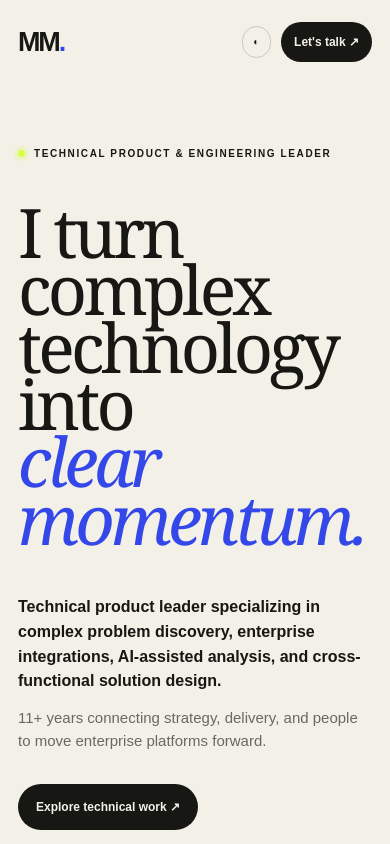
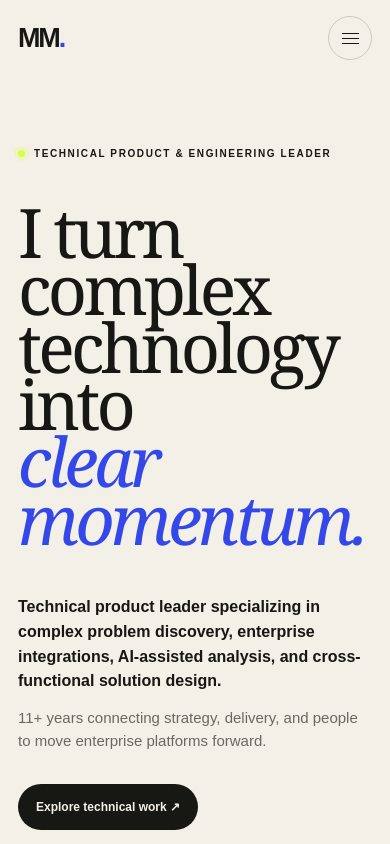
Before and after one commit to ammorgan/portfolio, a Next.js app: page / in a window 390 px wide. Shown: the top 844 px of the page. Built offline with nearby package versions, Linux system fonts and the light colour scheme.

Commit message:
Add responsive mobile navigation

```diff
--- a/app/globals.css
+++ b/app/globals.css
@@ -20,6 +20,11 @@ button { font:inherit; }
 .navCta:hover,.primaryButton:hover { background:var(--blue); color:white; transform:translateY(-2px); }
 .themeToggle { border:1px solid var(--line); color:var(--ink); background:transparent; border-radius:99px; padding:9px 12px; display:flex; align-items:center; gap:7px; font:700 10px/1 Arial,sans-serif; text-transform:uppercase; letter-spacing:.08em; cursor:pointer; }
 .themeToggle:hover { border-color:var(--blue); color:var(--blue); }
+.mobileMenuButton { display:none; width:44px; height:44px; border:1px solid var(--line); border-radius:50%; background:transparent; color:var(--ink); padding:0; align-items:center; justify-content:center; flex-direction:column; gap:4px; cursor:pointer; }
+.menuLine { width:17px; height:1px; background:currentColor; transition:transform .2s,opacity .2s; }
+.mobileMenuButton[aria-expanded="true"] .menuLine:first-child { transform:translateY(5px) rotate(45deg); }
+.mobileMenuButton[aria-expanded="true"] .menuLine:nth-child(2) { opacity:0; }
+.mobileMenuButton[aria-expanded="true"] .menuLine:last-child { transform:translateY(-5px) rotate(-45deg); }
 .kicker,.availability,.footerEyebrow { font-size:10px; text-transform:uppercase; letter-spacing:.16em; font-weight:800; }
 .availability { display:flex; align-items:center; gap:9px; }
 .availability span { width:7px;height:7px;border-radius:50%;background:var(--acid);box-shadow:0 0 0 4px rgba(214,255,63,.2); }
@@ -100,7 +105,7 @@ blockquote { font-size:clamp(60px,7.5vw,104px); line-height:.92; text-align:cent
 .footerGrid h2 { font-size:clamp(56px,7vw,92px);line-height:.9;margin:45px 0; }.footerActions { display:flex;flex-direction:column;justify-content:center;gap:16px; }.footerActions a { border:1px solid rgba(255,255,255,.55);border-radius:99px;padding:17px 19px;font-size:12px;display:flex;justify-content:space-between; }.footerActions a:hover{background:var(--acid);color:#171713;border-color:var(--acid)}
 .footerBottom { grid-column:1/-1;align-self:end;border-top:1px solid rgba(255,255,255,.25);padding-top:22px;display:flex;justify-content:space-between;font-size:10px;text-transform:uppercase;letter-spacing:.1em; }
 @media (max-width:800px) {
-  .shell{width:calc(100% - 36px)}.nav{height:auto;min-height:76px;align-items:flex-start;padding-top:22px}.navLinks{gap:10px;flex-wrap:wrap;justify-content:flex-end;max-width:285px}.navLinks>a:not(.navCta){display:none}.themeLabel{display:none}.themeToggle{padding:10px}.navCta{padding:11px 13px}
+  .shell{width:calc(100% - 36px)}.nav{height:76px;align-items:center;padding:0}.mobileMenuButton{display:flex}.navLinks{display:none;position:absolute;top:68px;left:0;right:0;max-width:none;padding:18px;background:var(--paper);border:1px solid var(--line);box-shadow:0 18px 45px rgba(0,0,0,.16);flex-direction:column;align-items:stretch;gap:0}.navLinks.isOpen{display:flex}.navLinks>a:not(.navCta){display:flex;padding:18px 4px;border-bottom:1px solid var(--line);font:400 28px/1 Georgia,serif}.navLinks>a:not(.navCta):after{display:none}.navLinks .themeToggle{margin-bottom:12px;align-self:flex-start}.themeLabel{display:inline}.navCta{margin-top:16px;padding:16px 18px;justify-content:space-between}
   .recruiterHero{padding:70px 0 85px}.heroGrid{grid-template-columns:1fr;gap:70px}.heroGrid h1{font-size:17.5vw}.heroSummary{font-size:16px}.heroActions{align-items:flex-start;flex-direction:column}.heroPortrait{width:85%;margin-left:auto}
   .metricGrid{grid-template-columns:repeat(2,1fr)}.metric{border-bottom:1px solid rgba(23,23,19,.25);padding:24px 15px}.metric:first-child{padding-left:15px}.metric strong{font-size:36px}
   .proofSection{padding:100px 0}.sectionIntro{grid-template-columns:1fr;gap:35px}.proofGrid{grid-template-columns:1fr}.proofGrid article,.proofGrid article:nth-child(even){border-left:0;padding:30px 0;min-height:235px}.proofGrid h3{margin-top:48px}
--- a/app/site-nav.tsx
+++ b/app/site-nav.tsx
@@ -1,15 +1,31 @@
+"use client";
+
+import { useEffect, useState } from "react";
 import { ThemeToggle } from "./theme-toggle";
 
 export function SiteNav() {
+  const [menuOpen, setMenuOpen] = useState(false);
+
+  useEffect(() => {
+    const closeOnEscape = (event: KeyboardEvent) => {
+      if (event.key === "Escape") setMenuOpen(false);
+    };
+    window.addEventListener("keydown", closeOnEscape);
+    return () => window.removeEventListener("keydown", closeOnEscape);
+  }, []);
+
   return (
     <nav className="nav shell" aria-label="Main navigation">
       <a className="wordmark" href="/" aria-label="Mandie Morgan, home">MM<span className="dot">.</span></a>
-      <div className="navLinks">
+      <button className="mobileMenuButton" type="button" aria-expanded={menuOpen} aria-controls="mobile-navigation" aria-label={menuOpen ? "Close navigation menu" : "Open navigation menu"} onClick={() => setMenuOpen(!menuOpen)}>
+        <span className="menuLine" /><span className="menuLine" /><span className="menuLine" />
+      </button>
+      <div className={`navLinks ${menuOpen ? "isOpen" : ""}`} id="mobile-navigation">
         <ThemeToggle />
-        <a href="/experience">Experience</a>
-        <a href="/projects">Projects</a>
-        <a href="/amanda-morgan-resume.pdf" target="_blank" rel="noreferrer">Résumé ↗</a>
-        <a className="navCta" href="mailto:amanda01cj@icloud.com?subject=Let%27s%20start%20a%20conversation">Let&apos;s talk ↗</a>
+        <a href="/experience" onClick={() => setMenuOpen(false)}>Experience</a>
+        <a href="/projects" onClick={() => setMenuOpen(false)}>Projects</a>
+        <a href="/amanda-morgan-resume.pdf" target="_blank" rel="noreferrer" onClick={() => setMenuOpen(false)}>Résumé ↗</a>
+        <a className="navCta" href="mailto:amanda01cj@icloud.com?subject=Let%27s%20start%20a%20conversation" onClick={() => setMenuOpen(false)}>Let&apos;s talk ↗</a>
       </div>
     </nav>
   );
```
